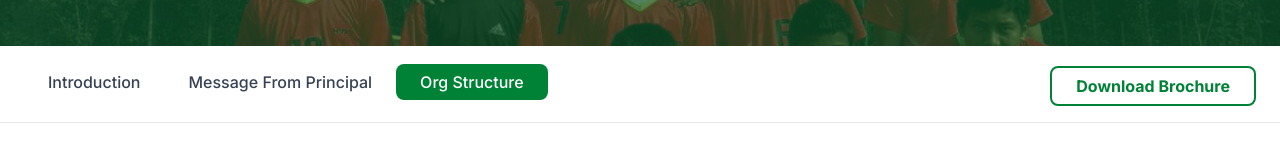
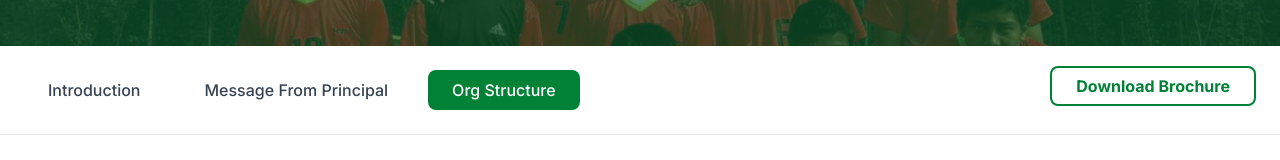
Before and after one commit to ayush236/nobel, a Next.js app: page /about/org-structure in a window 1280 px wide. Shown: the part 350-510 px from the top of the page. Built offline with nearby package versions, Linux system fonts and the light colour scheme; no server answers.

Commit message:
toggle styling improve

```diff
--- a/app/about/org-structure/page.tsx
+++ b/app/about/org-structure/page.tsx
@@ -32,8 +32,8 @@ const OrgStructurePage: FC = () => {
 
       {/* Navigation Tabs */}
       <section className="py-6 px-6 bg-white border-b border-gray-200">
-        <div className="max-w-7xl mx-auto flex flex-wrap gap-4 justify-between">
-          <div>
+        <div className="max-w-7xl mx-auto flex flex-wrap gap-4 justify-between align-middle ">
+          <div className="flex flex-wrap gap-4">
           <Link
             href="/about/introduction"
             className="px-6 py-2 rounded-lg font-medium text-gray-700 hover:bg-green-50 hover:text-green-700 transition"
@@ -42,13 +42,13 @@ const OrgStructurePage: FC = () => {
           </Link>
           <Link
             href="/about/principal"
-            className="px-6 py-2 rounded-lg font-medium text-gray-700 hover:bg-green-50 hover:text-green-700 transition"
+            className=" px-6 py-2 rounded-lg font-medium text-gray-700 hover:bg-green-50 hover:text-green-700 transition"
           >
             Message From Principal
           </Link>
           <Link
             href="/about/org-structure"
-            className="px-6 py-2 rounded-lg font-medium bg-green-700 text-white transition"
+            className=" px-6 py-2 rounded-lg font-medium bg-green-700 text-white transition"
           >
             Org Structure
           </Link>
@@ -61,7 +61,7 @@ const OrgStructurePage: FC = () => {
                     Download Brochure
                   </Link>
                   </div>
-        </div>
+                  </div>
       </section>
 
       {/* Main Content */}
--- a/app/about/principal/page.tsx
+++ b/app/about/principal/page.tsx
@@ -19,8 +19,8 @@ const PrincipalPage: FC = () => {
       {/* Navigation Tabs */}
       <section className="py-6 px-6 bg-white border-b border-gray-200">
 
-        <div className="max-w-7xl mx-auto flex flex-wrap gap-4 justify-between">
-          <div>
+        <div className="max-w-7xl mx-auto flex flex-wrap gap-4 justify-between align-middle ">
+          <div className="flex flex-wrap gap-4">
           <Link
             href="/about/introduction"
             className="px-6 py-2 rounded-lg font-medium text-gray-700 hover:bg-green-50 hover:text-green-700 transition"
@@ -29,7 +29,7 @@ const PrincipalPage: FC = () => {
           </Link>
           <Link
             href="/about/principal"
-            className="px-6 py-2 rounded-lg font-medium bg-green-700 text-white transition"
+            className=" px-6 py-2 rounded-lg font-medium bg-green-700 text-white transition"
           >
             Message From Principal
           </Link>
@@ -48,7 +48,7 @@ const PrincipalPage: FC = () => {
                     Download Brochure
                   </Link>
                   </div>
-        </div>
+                  </div>
       </section>
 
       {/* Main Content */}
```
